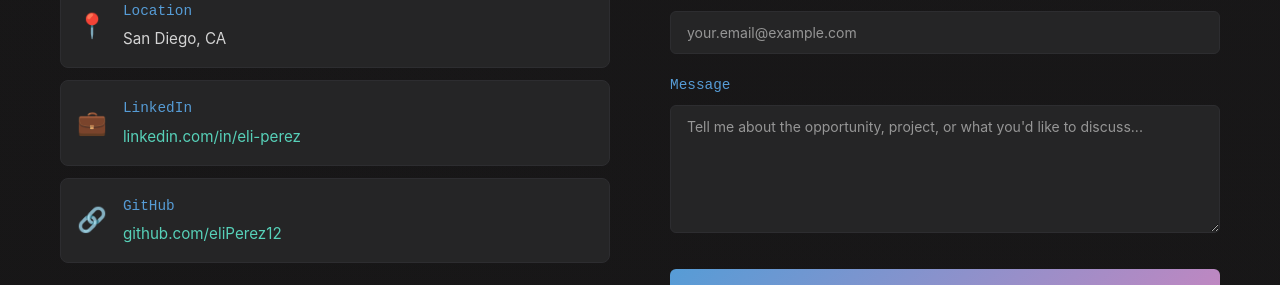
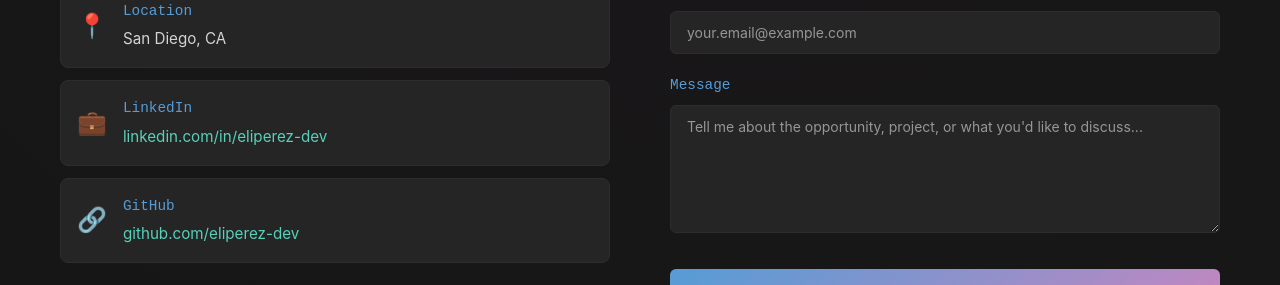
Before and after one commit to counterspecies/Portfolio-Website, a React (Create React App) app: page / in a window 1280 px wide. Shown: the part 7300-7585 px from the top of the page. Built offline with nearby package versions, Linux system fonts and the light colour scheme.

Commit message:
updating links

```diff
--- a/src/components/Contact.js
+++ b/src/components/Contact.js
@@ -43,14 +43,14 @@ const Contact = () => {
     {
       icon: '💼',
       label: 'LinkedIn',
-      value: 'linkedin.com/in/eli-perez',
-      link: 'https://www.linkedin.com/in/eli-perez-782714315/'
+      value: 'linkedin.com/in/eliperez-dev',
+      link: 'https://www.linkedin.com/in/eliperez-dev/'
     },
     {
       icon: '🔗',
       label: 'GitHub',
-      value: 'github.com/eliPerez12',
-      link: 'https://github.com/eliPerez12'
+      value: 'github.com/eliperez-dev',
+      link: 'https://github.com/eliperez-dev'
     }
   ];
 
```
